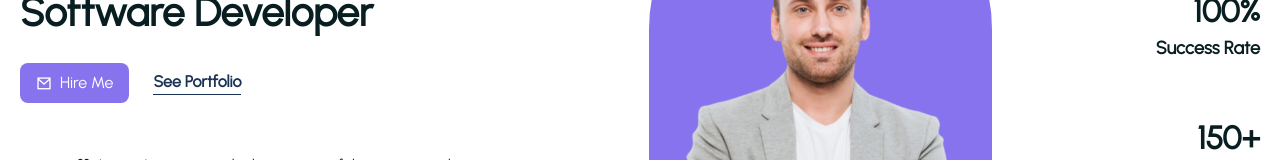
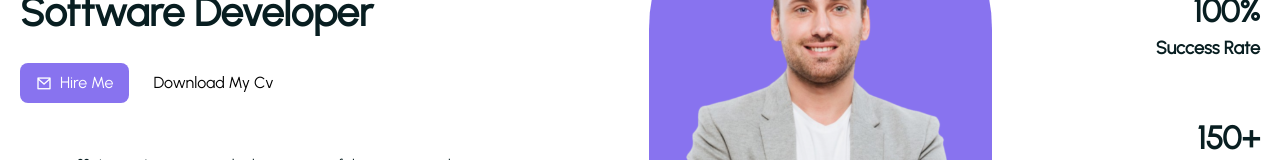
Before and after one commit to BALAMURUGANS061199/My-Portfolio, a React (Create React App) app: page / in a window 1280 px wide. Shown: the part 278-438 px from the top of the page. Built offline with nearby package versions, Linux system fonts and the light colour scheme.

Commit message:
Update Cv

```diff
--- a/package.json
+++ b/package.json
@@ -7,9 +7,13 @@
     "@testing-library/react": "^13.4.0",
     "@testing-library/user-event": "^13.5.0",
     "aos": "^2.3.4",
+    "dotenv": "^16.4.5",
+    "jspdf": "^2.5.1",
     "react": "^18.3.1",
+    "react-bootstrap": "^2.10.4",
     "react-countup": "^6.5.3",
     "react-dom": "^18.3.1",
+    "react-icons": "^5.3.0",
     "react-scripts": "^5.0.1",
     "remixicon": "^4.3.0",
     "web-vitals": "^2.1.4"
--- a/src/components/UI/Hero.jsx
+++ b/src/components/UI/Hero.jsx
@@ -1,7 +1,15 @@
 import React from "react";
 import heroImg from "../../assets/images/hero.svg";
 import CountUp from "react-countup";
+
 const Hero = () => {
+  const handleDownload = () => {
+    const link = document.createElement("a");
+    link.href = `${process.env.PUBLIC_URL}/BALAMURUGAN%20S%20CV.pdf`;
+    link.download = "BALAMURUGAN S CV.pdf";
+    link.click();
+  };
+
   return (
     <section className="pt-0" id="about">
       <div className="container pt-14">
@@ -37,12 +45,13 @@ const Hero = () => {
                   <i class="ri-mail-line"></i> Hire Me
                 </button>
               </a>
-              <a
+              {/* <a
                 href="portfolio"
                 className="text-smallTextColor font-[600] text-[16px] border-b border-solid border-smallTextColor"
               >
                 See Portfolio
-              </a>
+              </a> */}
+              <button onClick={handleDownload}>Download My Cv</button>
             </div>
 
             <p
```
Also changed, not shown: 2 other files (tests, documents, lock files or other folders).
